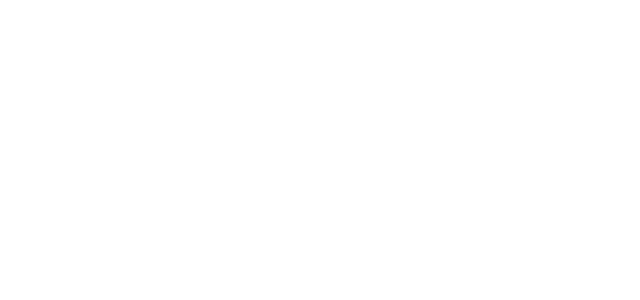
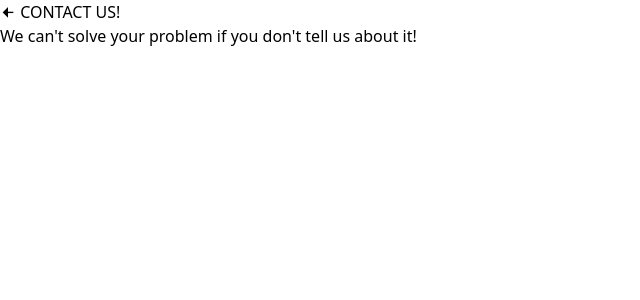
Before and after one commit to ChaitanyaU17/MovieApp, a React (Vite) app in the folder my-movies/: page /contact in a window 1280 px wide. Before the commit this address had no page. Shown: the top 300 px of the page, without its empty margins (0-640 px from the left). Built offline with nearby package versions, Linux system fonts and the light colour scheme.

Commit message:
Tv show page

```diff
--- a/my-movies/src/App.jsx
+++ b/my-movies/src/App.jsx
@@ -5,6 +5,8 @@
 import Movie from './components/partials/Movie';
 import Tvshows from './components/partials/Tvshows';
 import People from './components/partials/People';
+import AboutUs from './components/partials/AboutUs';
+import ContactUs from './components/partials/ContactUs';
 
 function App() {
   return (
@@ -16,6 +18,8 @@
           <Route path='/movies' element={ <Movie /> } />
           <Route path='/tvshows' element={ <Tvshows /> } />
           <Route path='/people' element={ <People /> } />
+          <Route path='/about' element={ <AboutUs /> } />
+          <Route path='/contact' element={ <ContactUs /> } />
         </Routes>
       </div>
   )
--- /dev/null
+++ b/my-movies/src/components/partials/AboutUs.jsx
@@ -0,0 +1,11 @@
+//import React from 'react'
+
+const AboutUs = () => {
+  return (
+    <div className="h-screen w-screen text-white">
+      About
+    </div>
+  )
+}
+
+export default AboutUs
--- /dev/null
+++ b/my-movies/src/components/partials/ContactUs.jsx
@@ -0,0 +1,21 @@
+//import React from 'react'
+import { useNavigate } from "react-router-dom";
+
+const ContactUs = () => {
+    const navigate = useNavigate();
+  return (
+    <div className="w-screen h-screen text-white">
+      <h1 className="text-4xl p-5"><i
+              onClick={() => navigate(-1)}
+              className="hover:text-[#6556cd] ri-arrow-left-fill"
+            ></i>{'  '}CONTACT US!</h1>
+      <h2 className="text-2xl pl-5">We can&apos;t solve your problem if you don&apos;t tell us about it!</h2>
+
+      <div className="w-[50%] h-[60vh] ml-5 mt-4 border border-zinc-400">
+
+      </div>
+    </div>
+  )
+}
+
+export default ContactUs;
--- a/my-movies/src/components/partials/People.jsx
+++ b/my-movies/src/components/partials/People.jsx
@@ -18,7 +18,7 @@
     try {
       const response = await axios.get(`/person/${category}?page=${page}`);
       //setTrending(response?.data?.results);
-      console.log(response.data);
+      console.log(response);
       if (response.data.results.length > 0) {
         setPeople((prevState) => [...prevState, ...response.data.results]);
         setPage(page + 1);
--- a/my-movies/src/components/partials/Sidenav.jsx
+++ b/my-movies/src/components/partials/Sidenav.jsx
@@ -39,11 +39,11 @@
 
       <nav className="flex flex-col text-zinc-400 text-md gap-3">
         <h1 className="text-xl font-bold mt-5 mb-2">Our Space</h1>
-        <Link className="hover:bg-[#6556cd] hover:text-white p-2 rounded-lg duration-300">
+        <Link to='/about' className="hover:bg-[#6556cd] hover:text-white p-2 rounded-lg duration-300">
         <i className="mr-2 ri-information-fill"></i>
           About
         </Link>
-        <Link className="hover:bg-[#6556cd] hover:text-white p-2 rounded-lg duration-300">
+        <Link to='/contact' className="hover:bg-[#6556cd] hover:text-white p-2 rounded-lg duration-300">
         <i className="mr-2 ri-phone-fill"></i>
           Contact Us
         </Link>
```
